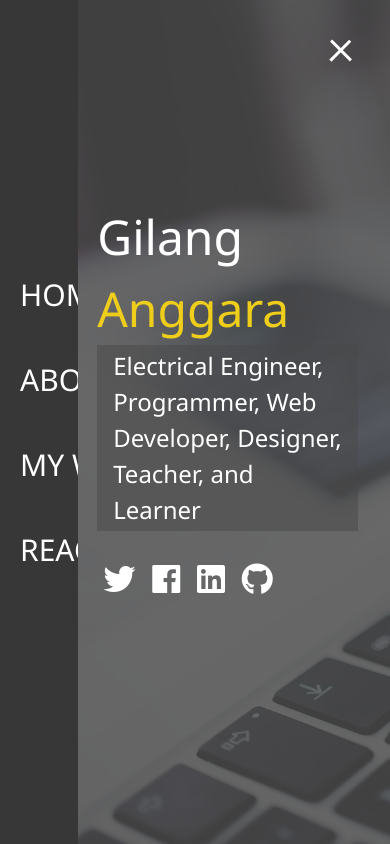
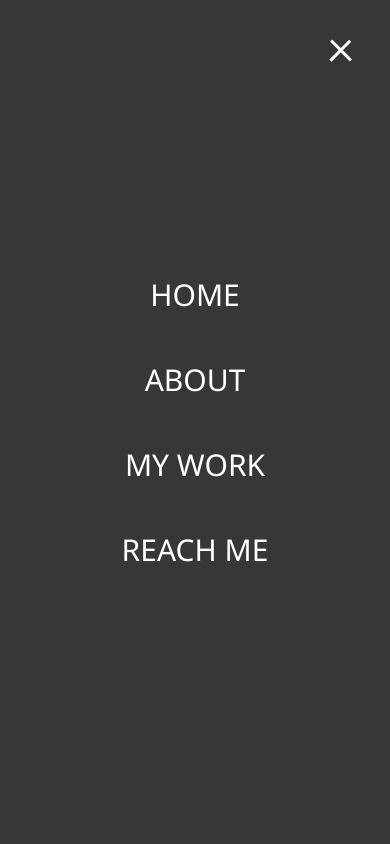
Before and after one commit to whirlpool27/whirlpool27.github.io, a website: page index.html in a window 390 px wide. Both pictures are taken after a click on the element 341 px from the left and 47 px from the top of the page. Drawn offline with Linux system fonts and the light colour scheme.

Commit message:
set menu overlay to match media screen size

```diff
--- a/js/main.js
+++ b/js/main.js
@@ -16,6 +16,9 @@ var menuVisibility = false;
 // about = 2
 // contact = 3
 var currentContent = 0;
+
+var mediaMd = window.matchMedia('(min-width: 652px) and (max-width: 900px)');
+var mediaSm = window.matchMedia('(max-width: 651px)');
 
 menuBtn.addEventListener('click', toggleMenu);
 
@@ -62,18 +65,27 @@ function displayContent(id) {
 
 function showMenu() {
   menuBtn.classList.add('close');
-  sideNav.style.width = '20%';
+  var w;
+  if (mediaSm.matches) {
+    w = '100%';
+  } else if (mediaMd.matches) {
+    w = '30%';
+  } else {
+    // media large and extra large
+    w = '20%';
+  }
+
+  sideNav.style.width = w;
   switch (currentContent) {
     case 0:
-      home.style.marginLeft = '20%';
+      home.style.marginLeft = w;
     case 1:
-      about.style.marginLeft = '20%';
+      about.style.marginLeft = w;
     case 2:
-      work.style.marginLeft = '20%';
+      work.style.marginLeft = w;
     case 3:
-      contact.style.marginLeft = '20%';
+      contact.style.marginLeft = w;
   }
-
   // Set Menu State
   menuVisibility = true;
 }
--- a/scss/_mobile.scss
+++ b/scss/_mobile.scss
@@ -104,21 +104,10 @@
 
     grid-template-columns: 1fr;
 
-    .jobheader {
-      img {
-        margin-left: 2.5%;
-        margin-right: 2.5%;
-        height: 60px;
-      }
-
-      h3 {
-        font-size: 125%;
-        margin-left: 2.5%;
-        margin-right: 2.5%;
-        text-align: left;
-      }
+    h4 {
+      text-align: left;
+      margin-left: 20px;
     }
-
     ul {
       text-align: left;
     }
@@ -173,14 +162,32 @@
 // Smartphones
 @include mediaSm {
   main {
-    padding: 2rem;
-    #home h1 {
-      margin-top: 10vh;
+    text-align: center;
+    margin: 0;
+
+    .lg-heading {
+      line-height: 1;
+      margin-bottom: 1rem;
+      font-size: 3rem;
+    }
+  }
+
+  .about-info {
+    grid-template-areas:
+      'bioimage'
+      'bio'
+      'job1'
+      'job2'
+      'job3';
+
+    grid-template-columns: 1fr;
+
+    .bio-image {
+      height: 200px;
     }
 
-    .lg-heading {
-      margin-top: 1rem;
-      font-size: 3rem;
+    ul {
+      text-align: left;
     }
   }
 
--- a/scss/main.scss
+++ b/scss/main.scss
@@ -50,7 +50,6 @@ header {
 
 main {
   padding: 4rem;
-  // height: 100%;
   min-height: calc(100vh - 60px);
 
   .icons {
```
Also changed, not shown: css/main.css.
